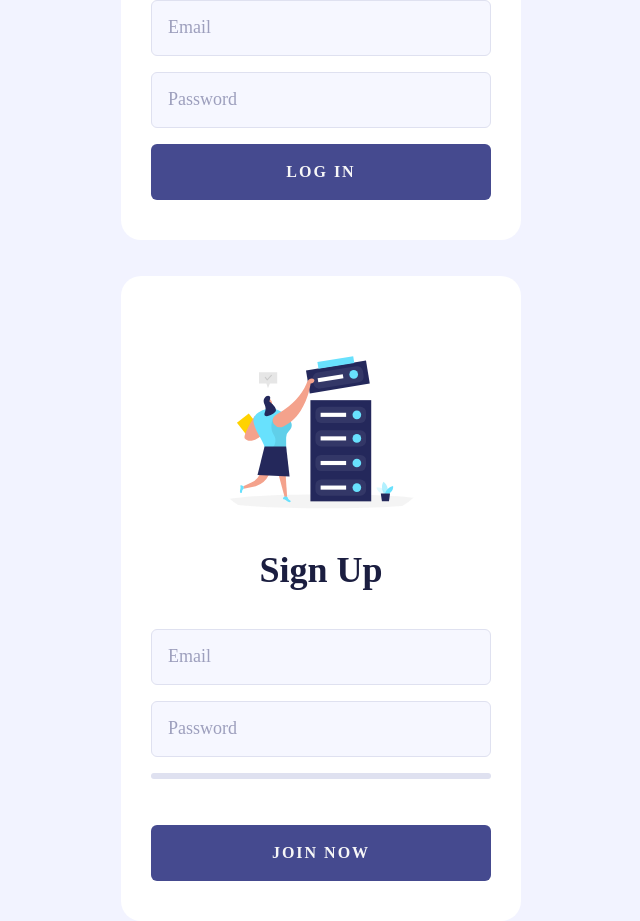
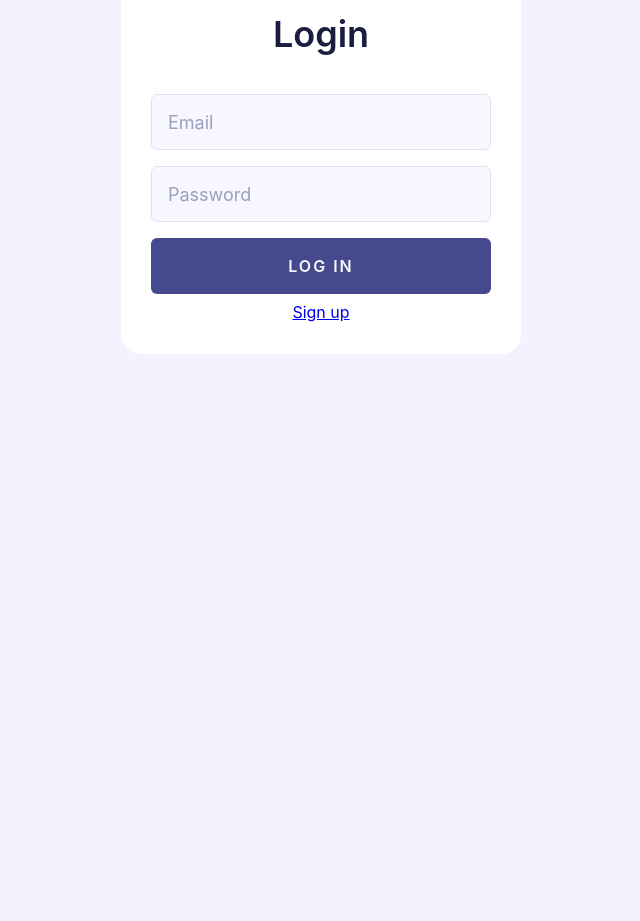
Before and after one commit to usamaasif786/login-form, a React (Create React App) app: page / in a window 1280 px wide. Shown: the part 353-1274 px from the top of the page, without its empty margins (319-959 px from the left). After the commit the page ends 800 px from the top, so only its background shows below. Built offline with nearby package versions, Linux system fonts and the light colour scheme.

Commit message:
From Usama

```diff
--- a/package.json
+++ b/package.json
@@ -8,6 +8,8 @@
     "@testing-library/user-event": "^13.5.0",
     "react": "^18.2.0",
     "react-dom": "^18.2.0",
+    "react-router": "^6.10.0",
+    "react-router-dom": "^6.10.0",
     "react-scripts": "5.0.1",
     "web-vitals": "^2.1.4"
   },
--- a/src/App.js
+++ b/src/App.js
@@ -1,16 +1,17 @@
-import './App.css';
 import { Signup } from './components/signupform/signupform';
 import { Login } from './components/loginform/loginform';
+import { BrowserRouter, Routes, Route } from "react-router-dom";
+
 function App() {
   return (
-    <div>
-      <Login/>
-      <br/>
-      <br/>
-      <Signup/>
+    <div className="App">
+      {/* <BrowserRouter> */}
+          <Routes>
+            <Route path="/"  element={<Login />} />
+            <Route path="/signup"  element={<Signup />} />
+          </Routes>
+      {/* </BrowserRouter> */}
     </div>
-
   );
 }
-
 export default App;
--- a/src/components/loginform/loginform.jsx
+++ b/src/components/loginform/loginform.jsx
@@ -1,6 +1,12 @@
 import { ChangeEvent, useState } from "react";
 import logo from "../style/logo.svg";
 import "../style/style.css";
+import {
+  BrowserRouter as Router,
+  Switch,
+  Route,
+  Link
+} from "react-router-dom";
 
 export const Login = () => {
   const [email, setEmail] = useState("");
@@ -28,7 +34,6 @@ export const Login = () => {
         }
       }
     }
-
     if (!matchFound) {
       // Incorrect email and/or password, show error message
       setError("Incorrect email and/or password");
@@ -65,6 +70,8 @@ export const Login = () => {
         <button className="control" type="submit">
           LOG IN
         </button>
+
+          <Link to="/signup">Sign up</Link>
       </form>
     </div>
   );
--- a/src/components/signupform/signupform.jsx
+++ b/src/components/signupform/signupform.jsx
@@ -66,13 +66,39 @@ export const Signup = () => {
   //   setStrength("");
   // };
 
+  // const handleSubmit = (event) => {
+  //   event.preventDefault();
+
+  //   const storedData = JSON.parse(localStorage.getItem("signupData")) || [];
+  //   const storedEmails = storedData.map((data) => data.email);
+  //   if (storedEmails.includes(email)) {
+  //     alert("Email address already exists!"); // show an error message to the user
+  //     return;
+  //   }
+
+  //   const formData = { email, password };
+  //   const updatedData = [...storedData, formData];
+  //   localStorage.setItem("signupData", JSON.stringify(updatedData));
+
+  //   console.log("Form data submitted!");
+  //   setEmail("");
+  //   setPassword("");
+  //   setStrength("");
+  //   window.location.href = "/";
+  // };
+
   const handleSubmit = (event) => {
     event.preventDefault();
+
+    if (!email || !password) {
+      alert("Please enter an email and password.");
+      return;
+    }
 
     const storedData = JSON.parse(localStorage.getItem("signupData")) || [];
     const storedEmails = storedData.map((data) => data.email);
     if (storedEmails.includes(email)) {
-      alert("Email address already exists!"); // show an error message to the user
+      alert("Email address already exists!");
       return;
     }
 
@@ -84,7 +110,10 @@ export const Signup = () => {
     setEmail("");
     setPassword("");
     setStrength("");
+    window.location.href = "/";
   };
+
+
 
   return (
     <div className="login-card">
@@ -118,7 +147,7 @@ export const Signup = () => {
         </div>
         <div className="strength">{strength && <>{strength} password</>}</div>
         <button className="control" type="submit">
-          JOIN NOW
+          SIGN UP
         </button>
       </form>
     </div>
```
Also changed, not shown: src/index.js (+7 -4 lines), 1 other file (tests, documents, lock files or other folders).
